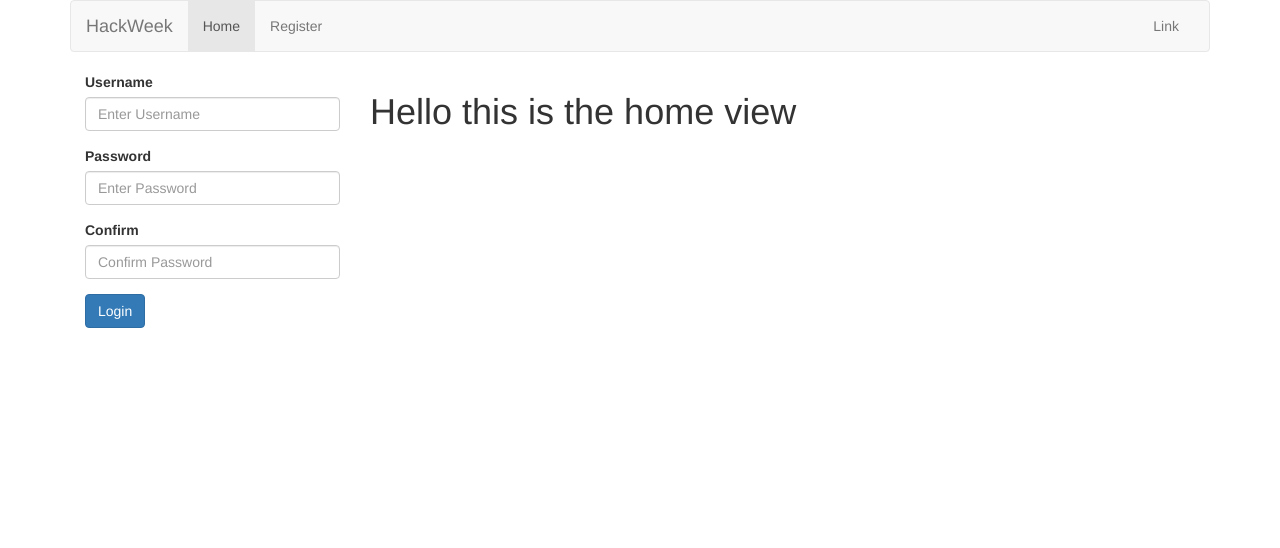
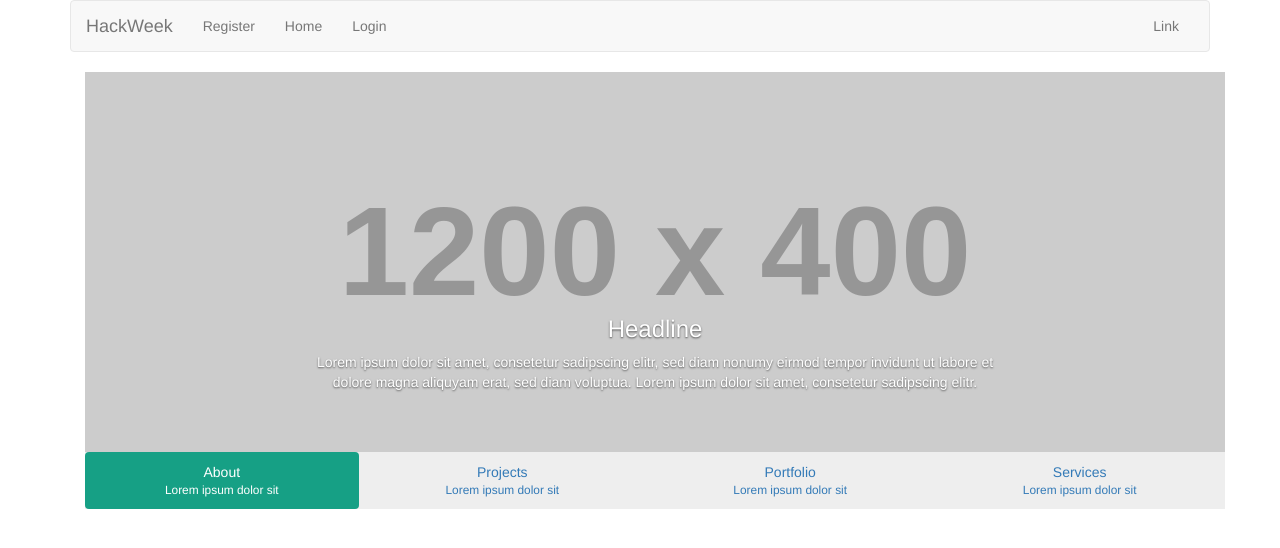
Before and after one commit to tommy3531/codeigniterHackWeek, a CodeIgniter app: page /database/ in a window 1280 px wide. Shown: the top 548 px of the page. Run offline with CodeIgniter, Linux system fonts and the light colour scheme; grey boxes labelled with a size stand in for pictures from a placeholder-image service; some libraries are stand-ins or nearby versions.

Commit message:
Fixed login, registration and members area navigation; used flashdata to show valid and unvalid states

```diff
--- a/application/views/home_view.php
+++ b/application/views/home_view.php
@@ -1,18 +1,80 @@
 
-
-<?php if($this->session->flashdata('login_success')): ?>
-    <p class="alert alert-success">
-        <?php echo $this->session->flashdata('login_success') ?>
-    </p>
+<?php if($this->session->flashdata('logout')): ?>
+    <?php echo $this->session->flashdata('logout'); ?>
+    <div class="container">
+        <p class="alert alert-danger">
+            You have been logged out
+        </p>
+    </div>
 <?php endif; ?>
 
+<div class="row">
+    <div class="container">
 
-
-
-<?php if($this->session->flashdata('login_failed')): ?>
-    <p class="alert alert-danger">
-        <?php echo $this->session->flashdata('login_failed') ?>
-    </p>
-<?php endif; ?>
-
-<h1>Hello this is the home view</h1>
+        <div id="myCarousel" class="carousel slide" data-ride="carousel">
+            <!-- Wrapper for slides -->
+            <div class="carousel-inner">
+                <div class="item active">
+                    <img src="http://placehold.it/1200x400/16a085/ffffff&text=About Us">
+                    <div class="carousel-caption">
+                        <h3>
+                            Headline</h3>
+                        <p>
+                            Lorem ipsum dolor sit amet, consetetur sadipscing elitr, sed diam nonumy eirmod
+                            tempor invidunt ut labore et dolore magna aliquyam erat, sed diam voluptua. Lorem
+                            ipsum dolor sit amet, consetetur sadipscing elitr.</p>
+                    </div>
+                </div>
+                <!-- End Item -->
+                <div class="item">
+                    <img src="http://placehold.it/1200x400/e67e22/ffffff&text=Projects">
+                    <div class="carousel-caption">
+                        <h3>
+                            Headline</h3>
+                        <p>
+                            Lorem ipsum dolor sit amet, consetetur sadipscing elitr, sed diam nonumy eirmod
+                            tempor invidunt ut labore et dolore magna aliquyam erat, sed diam voluptua. Lorem
+                            ipsum dolor sit amet, consetetur sadipscing elitr.</p>
+                    </div>
+                </div>
+                <!-- End Item -->
+                <div class="item">
+                    <img src="http://placehold.it/1200x400/2980b9/ffffff&text=Portfolio">
+                    <div class="carousel-caption">
+                        <h3>
+                            Headline</h3>
+                        <p>
+                            Lorem ipsum dolor sit amet, consetetur sadipscing elitr, sed diam nonumy eirmod
+                            tempor invidunt ut labore et dolore magna aliquyam erat, sed diam voluptua. Lorem
+                            ipsum dolor sit amet, consetetur sadipscing elitr.</p>
+                    </div>
+                </div>
+                <!-- End Item -->
+                <div class="item">
+                    <img src="http://placehold.it/1200x400/8e44ad/ffffff&text=Services">
+                    <div class="carousel-caption">
+                        <h3>
+                            Headline</h3>
+                        <p>
+                            Lorem ipsum dolor sit amet, consetetur sadipscing elitr, sed diam nonumy eirmod
+                            tempor invidunt ut labore et dolore magna aliquyam erat, sed diam voluptua. Lorem
+                            ipsum dolor sit amet, consetetur sadipscing elitr.</p>
+                    </div>
+                </div>
+                <!-- End Item -->
+            </div>
+            <!-- End Carousel Inner -->
+            <ul class="nav nav-pills nav-justified">
+                <li data-target="#myCarousel" data-slide-to="0" class="active"><a href="#">About<small>Lorem
+                            ipsum dolor sit</small></a></li>
+                <li data-target="#myCarousel" data-slide-to="1"><a href="#">Projects<small>Lorem ipsum
+                            dolor sit</small></a></li>
+                <li data-target="#myCarousel" data-slide-to="2"><a href="#">Portfolio<small>Lorem ipsum
+                            dolor sit</small></a></li>
+                <li data-target="#myCarousel" data-slide-to="3"><a href="#">Services<small>Lorem ipsum
+                            dolor sit</small></a></li>
+            </ul>
+        </div>
+        <!-- End Carousel -->
+    </div>
+</div>
--- a/application/views/layout/main.php
+++ b/application/views/layout/main.php
@@ -4,9 +4,8 @@
     <meta charset="UTF-8">
     <title>Home</title>
     <script src="https://ajax.googleapis.com/ajax/libs/jquery/2.2.4/jquery.min.js"></script>
-
+    <link rel="stylesheet" href="<?php base_url(); ?>/assests/css/main.css">
     <link rel="stylesheet" href="https://maxcdn.bootstrapcdn.com/bootstrap/3.3.7/css/bootstrap.min.css">
-
     <script src="https://maxcdn.bootstrapcdn.com/bootstrap/3.3.7/js/bootstrap.min.js"></script>
 </head>
 <body>
@@ -23,32 +22,38 @@
                 </button>
                 <a class="navbar-brand" href="#">HackWeek</a>
             </div>
-
-            <!-- Collect the nav links, forms, and other content for toggling -->
+            <!-- TODO: Use javascript to show links -->
+            <!-- If the session is display the home, logout and members Area link -->
+            <?php if($this->session->userdata('logged_in')): ?>
+                <div class="collapse navbar-collapse" id="bs-example-navbar-collapse-1">
+                    <ul class="nav navbar-nav">
+                        <li><a href="<?php echo base_url(); ?>/home/index">Home<span class="sr-only">(current)</span></a></li>
+                        <li><a href="<?php echo base_url(); ?>/users/logout">Logout</a>
+                        <li><a href="<?php echo base_url(); ?>/members/index">Members Area</a>
+                    </ul>
+                </div>
+            <?php else: ?>
             <div class="collapse navbar-collapse" id="bs-example-navbar-collapse-1">
                 <ul class="nav navbar-nav">
-                    <li class="active"><a href="<?php echo base_url(); ?>">Home<span class="sr-only">(current)</span></a></li>
                     <li><a href="<?php echo base_url(); ?>/users/register">Register<span class="sr-only">(current)</span></a></li>
-
-
-                    </li>
+                    <li><a href="<?php echo base_url(); ?>/home/index">Home</a>
+                    <li><a href="<?php echo base_url(); ?>/users/index">Login</a>
                 </ul>
                 <ul class="nav navbar-nav navbar-right">
                     <li><a href="#">Link</a></li>
                     <li class="dropdown">
-
                     </li>
                 </ul>
             </div><!-- /.navbar-collapse -->
+            <?php endif; ?>
+            <!-- Else display teh register, home and login link -->
+
         </div><!-- /.container-fluid -->
     </nav>
 </div>
 
 <div class="container">
-        <div class="col-xs-3">
-            <?php $this->load->view('users/login_view'); ?>
-        </div>
-        <div class="col-xs-9">
+        <div class="col-xs-12">
             <?php $this->load->view($main_view); ?>
         </div>
 </div>
--- a/application/views/member_home.php
+++ /dev/null
@@ -1 +0,0 @@
-<h1>Member Area</h1>
--- a/application/views/users/login_view.php
+++ b/application/views/users/login_view.php
@@ -1,3 +1,4 @@
+<!-- If the session is set with logged_in display the logout button -->
 <?php if($this->session->userdata('logged_in')): ?>
     <h2>Logout</h2>
 
@@ -22,10 +23,10 @@
     <?php echo form_close(); ?>
     <!-- Close the logout form -->
 
-
+<!-- If the session is not set display the login_form -->
 <?php else: ?>
 
-
+<!-- This is form attributes -->
 <?php $attributes = array('id' => 'login_form', 'class'=> 'form_horizontal') ?>
 
 <!-- If the flashdata is set errors are present; show them -->
--- a/assests/css/main.css
+++ b/assests/css/main.css
@@ -1,3 +1,38 @@
-.container{
+
+/*Slider*/
+
+
+#myCarousel .nav a small
+{
+    display: block;
+}
+#myCarousel .nav
+{
+    background: #eee;
+}
+.nav-justified > li > a
+{
+    border-radius: 0px;
+}
+.nav-pills>li[data-slide-to="0"].active a { background-color: #16a085; }
+.nav-pills>li[data-slide-to="1"].active a { background-color: #e67e22; }
+.nav-pills>li[data-slide-to="2"].active a { background-color: #2980b9; }
+.nav-pills>li[data-slide-to="3"].active a { background-color: #8e44ad; }
+
+/*Jumbotron*/
+
+.jumbotron{
+    margin-bottom:20px;
+    margin-top:20px;
+    position:center;
 
 }
+
+.pricing {
+    text-align: center;
+}
+
+/*Page Header*/
+.page-header{
+    text-align:center;
+}
```
Also changed, not shown: application/controllers/members.php (added, +10 -0 lines), application/controllers/users.php (+22 -16 lines), application/views/members/member_home.php (added, +7 -0 lines), application/views/members/members_view.php (added, +7 -0 lines).
